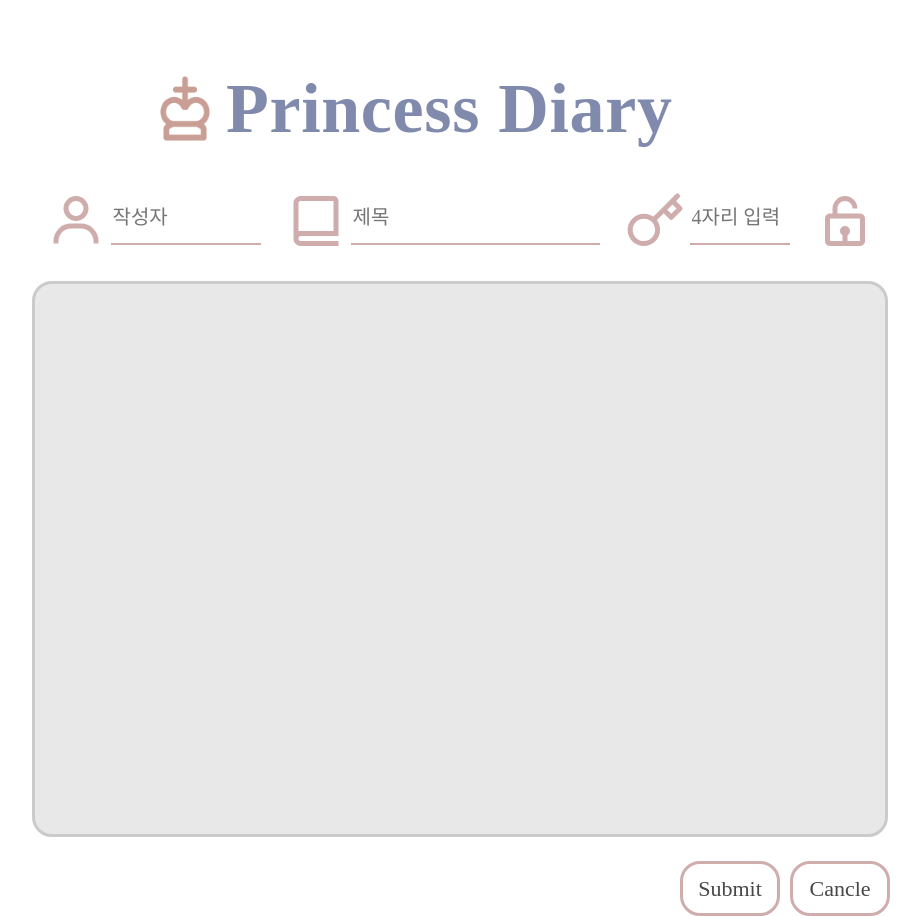
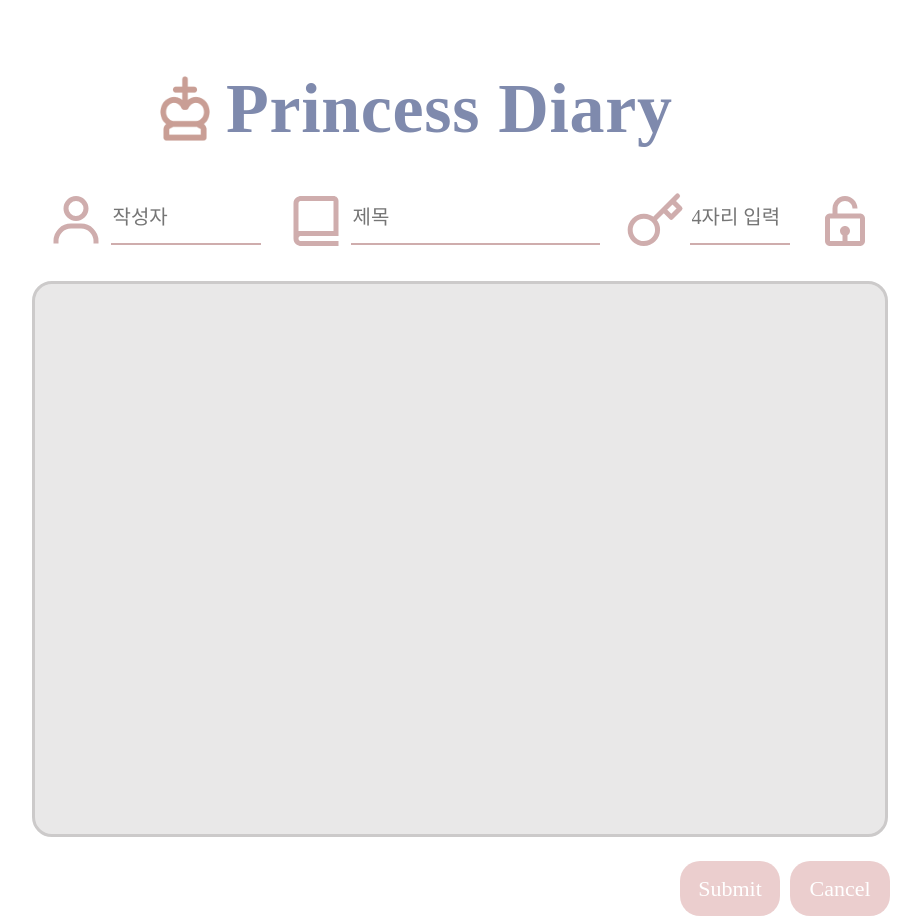
Before and after one commit to PrincessGirls/22-F-Cow-PrincessDiary, a React (Create React App) app in the folder princess-diary_fe/: page /write in a window 1280 px wide. Shown: the whole page, without its empty margins (180-1101 px from the left). Built offline with nearby package versions, Linux system fonts and the light colour scheme; a web font is replaced by a local one.

Commit message:
Fix : post 오류 수정

```diff
--- a/princess-diary_fe/src/App.js
+++ b/princess-diary_fe/src/App.js
@@ -2,7 +2,7 @@ import './App.css';
 import React from 'react';
 import MainPage from './MainPage_gahyun/MainPage';
 import { BrowserRouter as Router, Route, Routes } from 'react-router-dom';
-import WritePage from './writepage_sebin/writepage';
+import WritePage from './Writepage_sebin/Writepage';
 import PassWordModal from './Modal_hyunjin/PasswordModal';
 import DiaryView from './DiaryViewPage_hyunjin/DiaryView';
 
--- a/princess-diary_fe/src/writepage_sebin/writepage.css
+++ b/princess-diary_fe/src/writepage_sebin/writepage.css
@@ -84,11 +84,11 @@ input:focus{
     margin-right: 10px;
     height: 55px;
     font-size: 22px;
-    border: 3px solid #CFADAD;
+    border: 3px #e9c8c8e3;
     border-radius: 20px;
     outline: none;
-    background-color: rgb(255, 255, 255);
-    color:  rgb(71, 71, 71);
+    background-color: #e9c8c8e3;
+    color:  rgb(255, 255, 255);
     width: 100px;
     text-align: center;
 }
--- a/princess-diary_fe/src/writepage_sebin/writepage.jsx
+++ b/princess-diary_fe/src/writepage_sebin/writepage.jsx
@@ -1,12 +1,11 @@
 import React from 'react';
 import axios from "axios";
 import Princessdiary from '../components/Princessdiary';
-import { useRef, useState, useCallback } from 'react';
+import { useRef, useState} from 'react';
 import { FiKey } from 'react-icons/fi';
 import { BiUser, BiBookAlt, BiLock, BiLockOpen } from 'react-icons/bi';
-import './writepage.css';
+import './Writepage.css';
 import { useNavigate } from 'react-router-dom';
-import { FormGroup } from '@mui/material';
 
 const WritePage = () => {
 
@@ -18,9 +17,10 @@ const WritePage = () => {
   const [content, setContent] = useState("");
   const [checked, setChecked] = useState(false);
 
-  const onSubmit = useCallback(() => {
-    axios.post("http://localhost:3000/write", {
-      "author":author, "password":password, "title":title, "content":content, "checked":checked
+  const onSubmit = async (e) => {
+    e.preventDefault();
+    await axios.post("/diary", {
+     author:author, password:password, title:title, content:content, checked:checked
     })
     .then((res) => {
         console.log(res.data);
@@ -30,23 +30,17 @@ const WritePage = () => {
       console.error(e);
       console.log("실패");
     })
-});
-
-  const handleAuthor = (e) => {
-    setAuthor(e.target.value);
+    alert('Submit');
+    navigate('/');
   };
 
-  const handleTitle = (e) => {
-    setTitle(e.target.value);
-  };
+  const handleAuthor = (e) => setAuthor(e.target.value);
 
-  const handlePassword = (e) => {
-    setPassword(e.target.value);
-  };
+  const handleTitle = (e) => setTitle(e.target.value);
 
-  const handleContent = (e) => {
-    setContent(e.target.value);
-  };
+  const handlePassword = (e) => setPassword(e.target.value);
+
+  const handleContent = (e) => setContent(e.target.value);
 
   const handleChecked = () => {
     if (checked == true) {
@@ -56,23 +50,18 @@ const WritePage = () => {
     }
   };
 
-  const handleSubmit = (e) => {
-    alert('Submit');
-    navigate('/');
-  }
-
   const handleCancle = (e) => {
     e.preventDefault();
     alert('취소');
     navigate('/');
-  }
+  };
 
   return (
 
     <div className='writepage'>
       <Princessdiary></Princessdiary>
       <div className='userInfo'>
-        <form >
+        <form>
           <BiUser />
           <input
             placeholder='작성자'
@@ -116,8 +105,7 @@ const WritePage = () => {
           <div className="userSubmit">
             <button
               type="button"
-              onClick={handleSubmit}
-              onSubmit={onSubmit}
+              onClick={onSubmit}
             >
               Submit
             </button>
@@ -125,7 +113,7 @@ const WritePage = () => {
               type="button"
               onClick={handleCancle}
             >
-              Cancle
+              Cancel
             </button>
           </div>
         </form>
```
